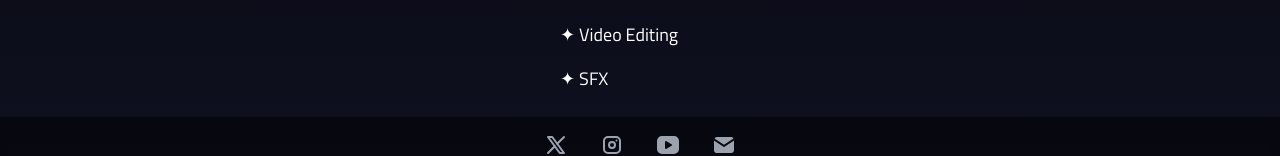
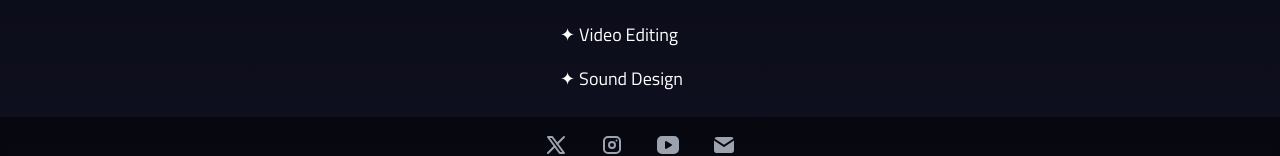
Before and after one commit to Snupai/miizu-site, a Next.js app: page /commissions in a window 1280 px wide. Shown: the part 599-755 px from the top of the page. Built offline with nearby package versions, Linux system fonts and the light colour scheme; a web font is replaced by a local one.

Commit message:
Refine Commissions page service terminology from SFX to Sound Design

```diff
--- a/src/app/commissions/page.tsx
+++ b/src/app/commissions/page.tsx
@@ -16,7 +16,7 @@ export default function CommissionsPage() {
             <ul className="space-y-4 text-lg">
               <li>✦ Animations</li>
               <li>✦ Video Editing</li>
-              <li>✦ SFX</li>
+              <li>✦ Sound Design</li>
             </ul>
           </section>
 
```
